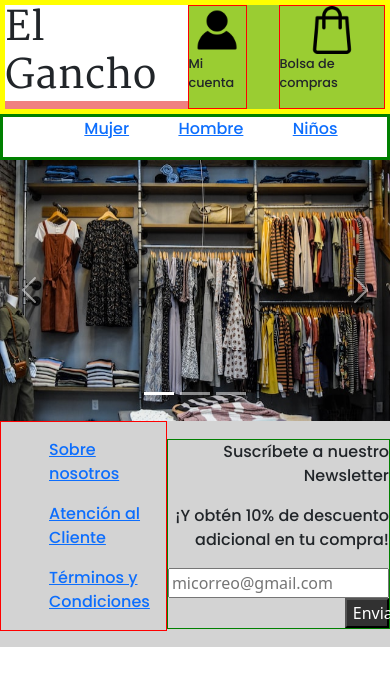
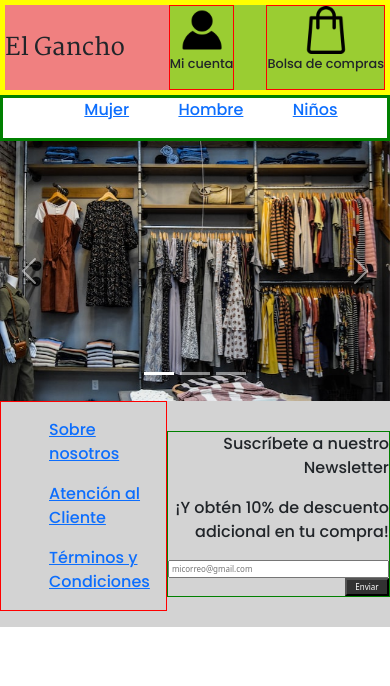
Before and after one commit to wBerenice/el-gancho-proyecto-final, a plain HTML site: page index.html in a window 390 px wide. Drawn offline with nearby package versions, Linux system fonts and the light colour scheme.

Commit message:
media querie prueba

```diff
--- a/styles/styles.css
+++ b/styles/styles.css
@@ -135,3 +135,36 @@ footer {
 
 /* ?  CSS   ROPA HOMBRES */
 /* ?  CSS   ROPA NIÑOS */
+
+
+
+/* todo             MEDIA QUERIES */
+@media only screen and (max-width: 500px) {
+
+    .logo {
+        all:unset;
+        font-family: 'Martel', serif;
+        font-size: 1.5rem;
+    }
+
+
+    .footer-info{
+        font-size: 0.5rem;
+
+
+    }
+    .footer-newsletter{
+        font-size: 0.5rem;
+
+    }
+
+
+
+
+
+
+
+
+
+
+  }
```
